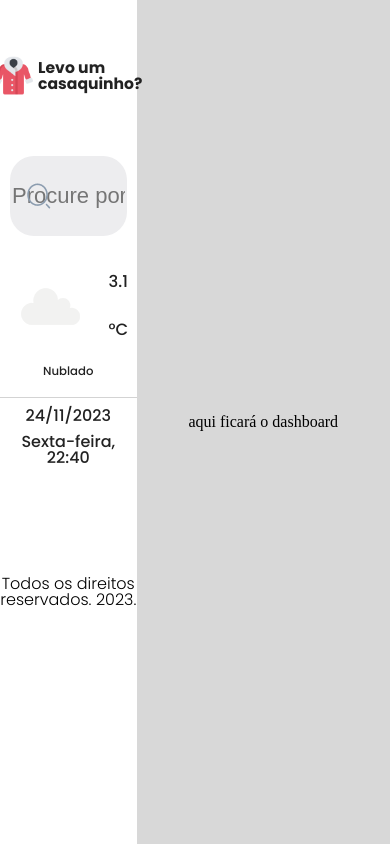
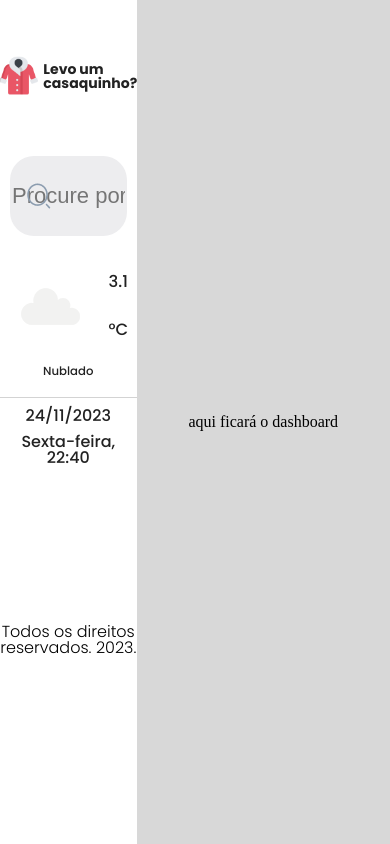
Before and after one commit to Vinni088/projeto25-LeveUmCasaquinho, a React (Vite) app: page / in a window 390 px wide. Built offline with nearby package versions, Linux system fonts and the light colour scheme; a web font is replaced by a local one.

Commit message:
fix: pequeno fix de responsividade

```diff
--- a/src/App.jsx
+++ b/src/App.jsx
@@ -180,7 +180,7 @@ const LogoDiv = styled.div`
   }
   p {
     font-family: 'Poppins', 'sans-serif';
-    font-size: 4vmin;
+    font-size: 3.6vmin;
     font-weight: 700;
     text-align: left;
     color: #222222;
@@ -209,8 +209,6 @@ const InputBusca = styled.input`
   border: 0px solid lightgray;
   font-size: 22px;
   font-weight: 500;
-  line-height: 24px;
-  letter-spacing: 0em;
   &:focus {
     outline: none;
   }
@@ -249,7 +247,7 @@ const DataSummary = styled.div`
     color: #222222;
   }
   h2 {
-    padding-top: 100px;
+    padding-top: 17.5vh;
     font-family: 'Poppins';
     font-size: 1%.5;
     font-weight: 300;
```
